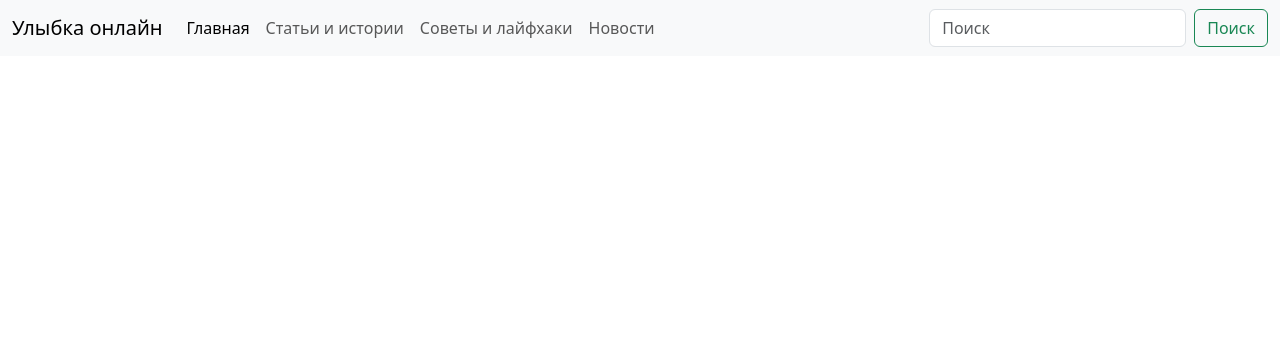
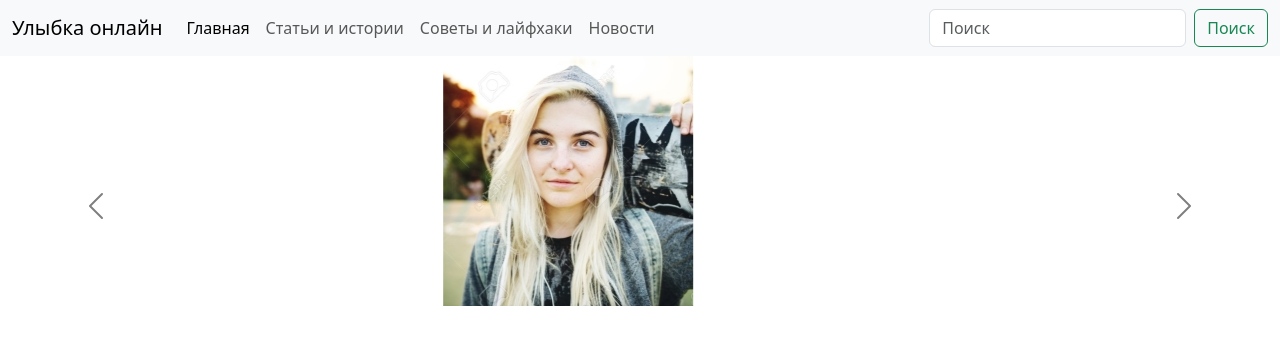
Before and after one commit to yural64/lesson9.3, a plain HTML site: page index.html in a window 1280 px wide. Drawn offline with nearby package versions, Linux system fonts and the light colour scheme.

Commit message:
add slider

```diff
--- a/index.html
+++ b/index.html
@@ -5,6 +5,25 @@
     <meta name="viewport" content="width=device-width, initial-scale=1">
     <title>Улыбка онлайн</title>
     <link href="https://cdn.jsdelivr.net/npm/bootstrap@5.3.3/dist/css/bootstrap.min.css" rel="stylesheet" integrity="sha384-QWTKZyjpPEjISv5WaRU9OFeRpok6YctnYmDr5pNlyT2bRjXh0JMhjY6hW+ALEwIH" crossorigin="anonymous">
+    <style>
+        /* Контейнер слайдера */
+        .carousel {
+            position: relative;
+            width: 100%; /* Слайдер растягивается на всю ширину экрана */
+            height: 300px; /* Фиксированная высота слайдера */
+            overflow: hidden; /* Прячем изображение, которое выходит за пределы */
+        }
+
+        /* Изображения в слайдере */
+        .carousel-item img {
+            display: block;
+            margin: 0 auto; /* Центрируем изображение */
+            max-height: 100%; /* Ограничиваем максимальную высоту изображения */
+            width: auto; /* Ширина автоматически подстраивается */
+            height: 100%; /* Высота изображения будет равна высоте слайдера */
+            object-fit: contain; /* Сохраняем пропорции изображения */
+        }
+    </style>
 </head>
 <body>
     <!-- Навигационная панель -->
@@ -37,6 +56,28 @@
         </div>
     </nav>
 
+    <!-- Автоматический слайдер -->
+    <div id="carouselExampleAutoplaying" class="carousel slide" data-bs-ride="carousel" data-bs-theme="dark">
+        <div class="carousel-inner">
+            <div class="carousel-item active">
+                <img src="img/1-250.jpg" class="d-block" alt="Юлия Петрова">
+            </div>
+            <div class="carousel-item">
+                <img src="img/2-250.jpg" class="d-block" alt="Денис Иванов">
+            </div>
+            <div class="carousel-item">
+                <img src="img/3-250.jpg" class="d-block" alt="Ольга Сидорова">
+            </div>
+        </div>
+        <button class="carousel-control-prev" type="button" data-bs-target="#carouselExampleAutoplaying" data-bs-slide="prev">
+            <span class="carousel-control-prev-icon" aria-hidden="true"></span>
+            <span class="visually-hidden">Предыдущий</span>
+        </button>
+        <button class="carousel-control-next" type="button" data-bs-target="#carouselExampleAutoplaying" data-bs-slide="next">
+            <span class="carousel-control-next-icon" aria-hidden="true"></span>
+            <span class="visually-hidden">Следующий</span>
+        </button>
+    </div>
 
     <script src="https://cdn.jsdelivr.net/npm/bootstrap@5.3.3/dist/js/bootstrap.bundle.min.js" integrity="sha384-YvpcrYf0tY3lHB60NNkmXc5s9fDVZLESaAA55NDzOxhy9GkcIdslK1eN7N6jIeHz" crossorigin="anonymous"></script>
 </body>
```
Also changed, not shown: img/1-250.jpg (added), img/1-56779029-young-woman-skater-walking-active-concept.jpg (added), img/2-250.jpg (added), img/2-57865051-senior-man-mobile-phone-communication-connection-technology-concept.jpg (added), img/3-250.jpg (added), img/3-67631827-people-friendship-hangout-traveling-destination-camping-concept.jpg (added). Lines whose indentation alone changed are shown as unchanged.
